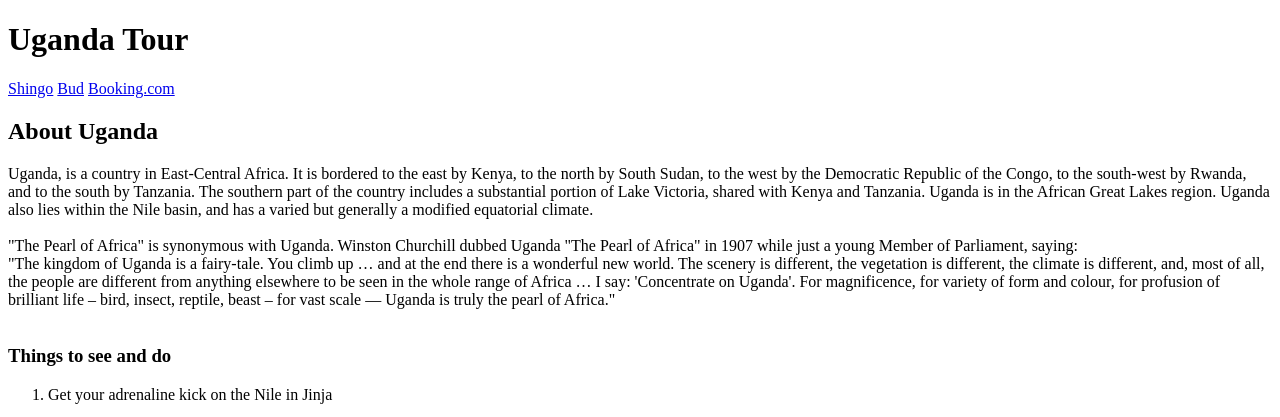
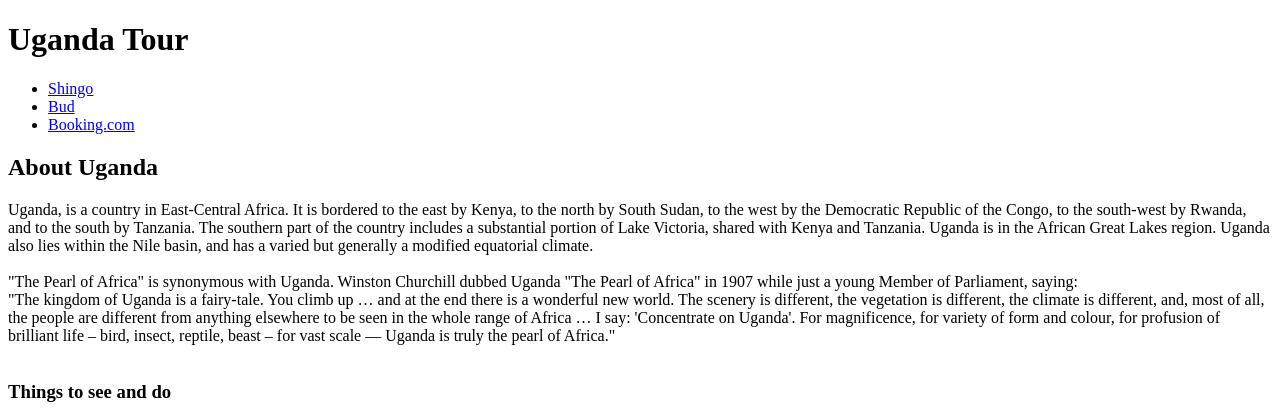
Before and after one commit to 4doggo/102-project, a plain HTML site: page index.html in a window 1280 px wide. Shown: the top 417 px of the page. Drawn offline with Linux system fonts and the light colour scheme.

Commit message:
made links into lists

```diff
--- a/index.html
+++ b/index.html
@@ -9,13 +9,11 @@
         <header>
              <h1> Uganda Tour </h1>
             <nav>
-
-                <a href="https://shingoed.github.io/102-project/">Shingo</a>
-
-                <a href="https://bhattb2.github.io/102-project/">Bud</a>
-
-                <a href="http://www.booking.com">Booking.com</a>
-
+                    <ul>
+                            <li>  <a href="https://shingoed.github.io/102-project/">Shingo</a> </li>
+                            <li> <a href="https://bhattb2.github.io/102-project/">Bud</a></li>
+                            <li><a href="http://www.booking.com">Booking.com</a> </li>
+                    </ul>
             </nav>
         </header>
 <main>
```
